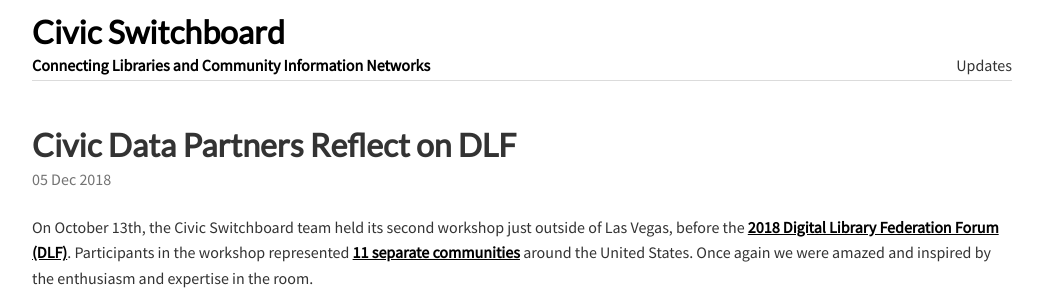
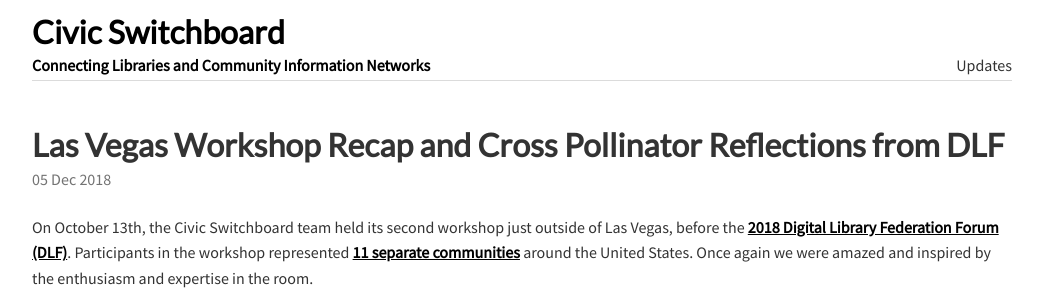
Before and after one commit to civic-switchboard/civic-switchboard.github.io.first, a Jekyll site: the page built from _posts/2018-12-05-post_12.md, in a window 1280 px wide and 900 px high, cut to the strip 0-289 px from the top of the window. Shown: the whole strip, without its empty margins (118-1161 px from the left). Built offline with Jekyll 4.4.1, drawn with Linux system fonts in a browser that asks for light colours; nearby versions of some CDN libraries.

Commit message:
Update 2018-12-05-post_12.md

```diff
--- a/_posts/2018-12-05-post_12.md
+++ b/_posts/2018-12-05-post_12.md
@@ -1,10 +1,10 @@
 ---
 title: "Las Vegas Workshop and Cross Pollinator Reflections from DLF"
 description: Las Vegas Workshop Recap and Civic Data Partners Reflect on DLF
-header: "Civic Data Partners Reflect on DLF"
+header: "Las Vegas Workshop Recap and Cross Pollinator Reflections from DLF"
 ---
 
-On October 13th, the Civic Switchboard team held its second  workshop just outside of Las Vegas, before the [2018 Digital Library Federation Forum (DLF)](https://forum2018.diglib.org/). Participants in the workshop represented [11 separate communities](https://civic-switchboard.github.io/updates/post_10) around the United States.  Once again we were amazed and inspired by the enthusiasm and expertise in the room.
+On October 13th, the Civic Switchboard team held its second workshop just outside of Las Vegas, before the [2018 Digital Library Federation Forum (DLF)](https://forum2018.diglib.org/). Participants in the workshop represented [11 separate communities](https://civic-switchboard.github.io/updates/post_10) around the United States.  Once again we were amazed and inspired by the enthusiasm and expertise in the room.
 
 {% include image.html file="workshopLV.JPG" description="workshop attendees" attribution="Civic Switchboard Las Vegas Workshop. Photo by Aaron Brenner, CC-BY" %}
 
```
